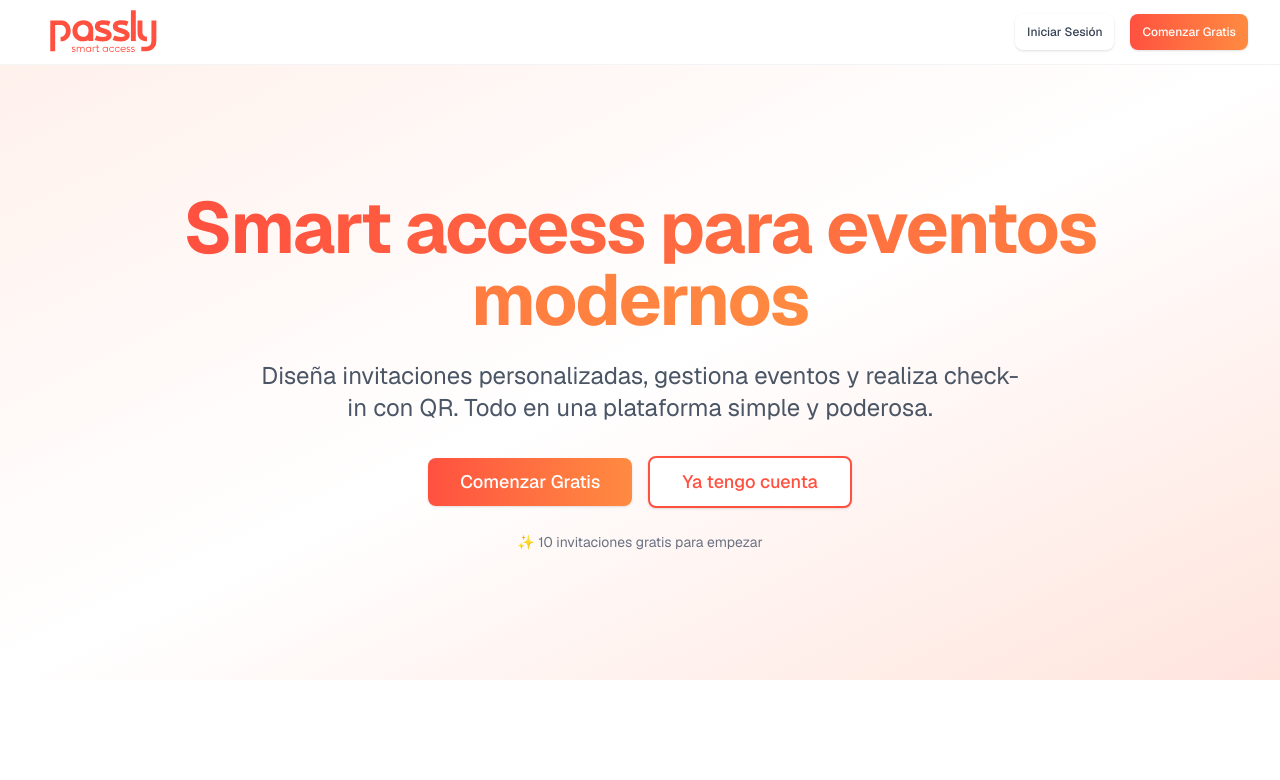
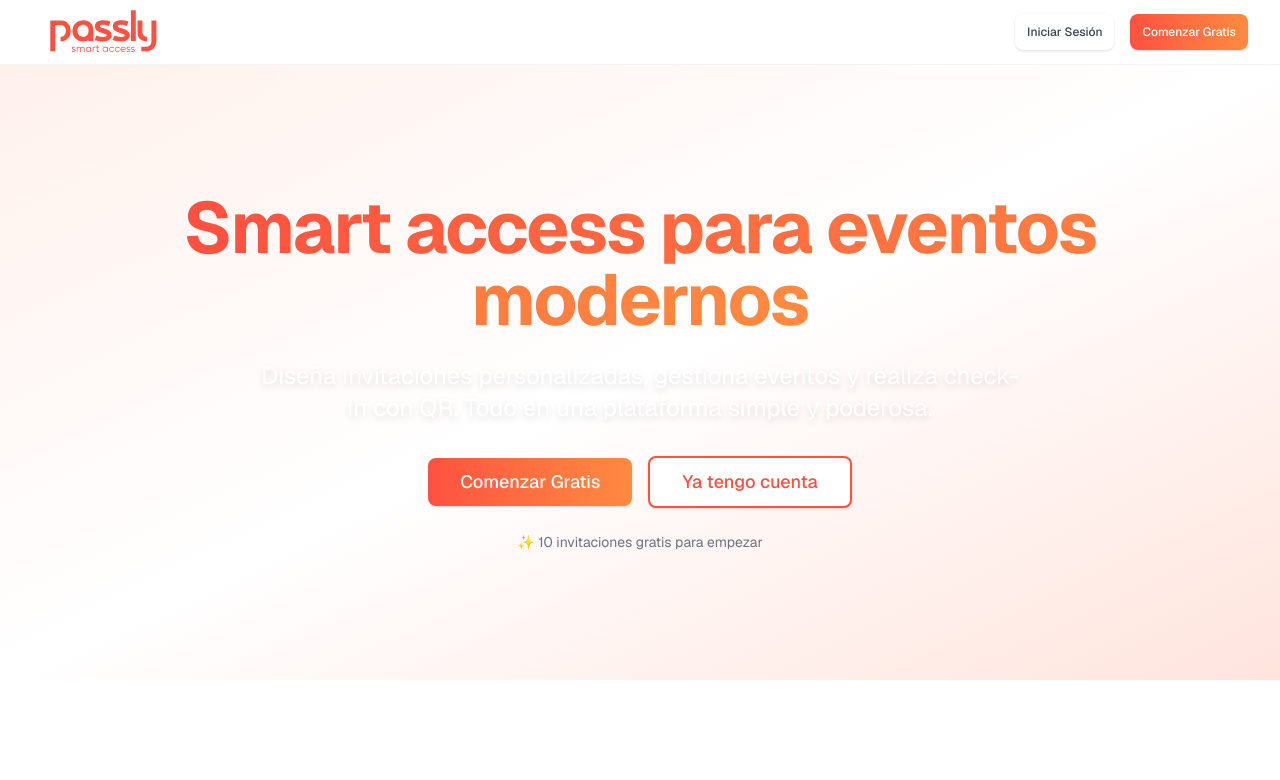
Before and after one commit to thrilogia-ux/passly, a Next.js app: page / in a window 1280 px wide. Shown: the top 780 px of the page. Built offline with nearby package versions, Linux system fonts and the light colour scheme.

Commit message:
Hero: bajada en blanco, granos mas visibles; reemplazo videos 2 y 3

```diff
--- a/components/landing/hero.tsx
+++ b/components/landing/hero.tsx
@@ -102,12 +102,12 @@ export function Hero() {
             className="absolute inset-0 bg-gradient-to-br from-[#ff5040]/15 via-[#ff8a40]/10 to-[#ff5040]/12 mix-blend-overlay"
             aria-hidden
           />
-          {/* Trama pixel / grid sutil */}
+          {/* Trama granos / pixel más visible */}
           <div
-            className="absolute inset-0 opacity-[0.14] mix-blend-soft-light pointer-events-none"
+            className="absolute inset-0 opacity-[0.28] mix-blend-soft-light pointer-events-none"
             style={{
-              backgroundImage: `radial-gradient(circle at center, rgba(0,0,0,0.4) 1px, transparent 1px)`,
-              backgroundSize: "18px 18px",
+              backgroundImage: `radial-gradient(circle at center, rgba(0,0,0,0.65) 1px, transparent 1px)`,
+              backgroundSize: "16px 16px",
             }}
             aria-hidden
           />
@@ -127,7 +127,7 @@ export function Hero() {
               Smart access para eventos modernos
             </span>
           </h1>
-          <p className="text-xl sm:text-2xl text-gray-600 max-w-3xl mx-auto mb-8">
+          <p className="text-xl sm:text-2xl text-white max-w-3xl mx-auto mb-8 drop-shadow-md">
             Diseña invitaciones personalizadas, gestiona eventos y realiza check-in con QR.
             Todo en una plataforma simple y poderosa.
           </p>
```
Also changed, not shown: 2 other files (tests, documents, lock files or other folders).
